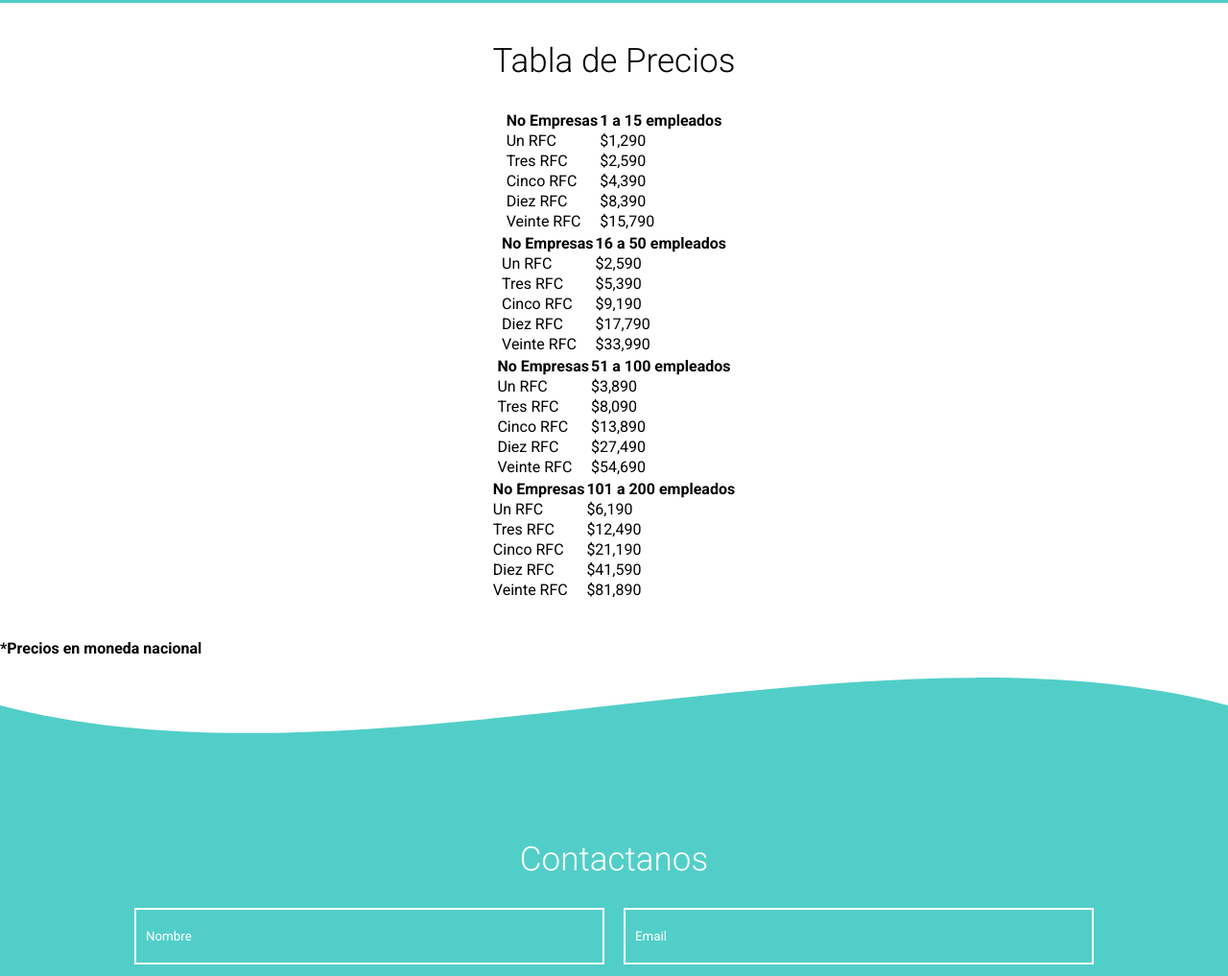
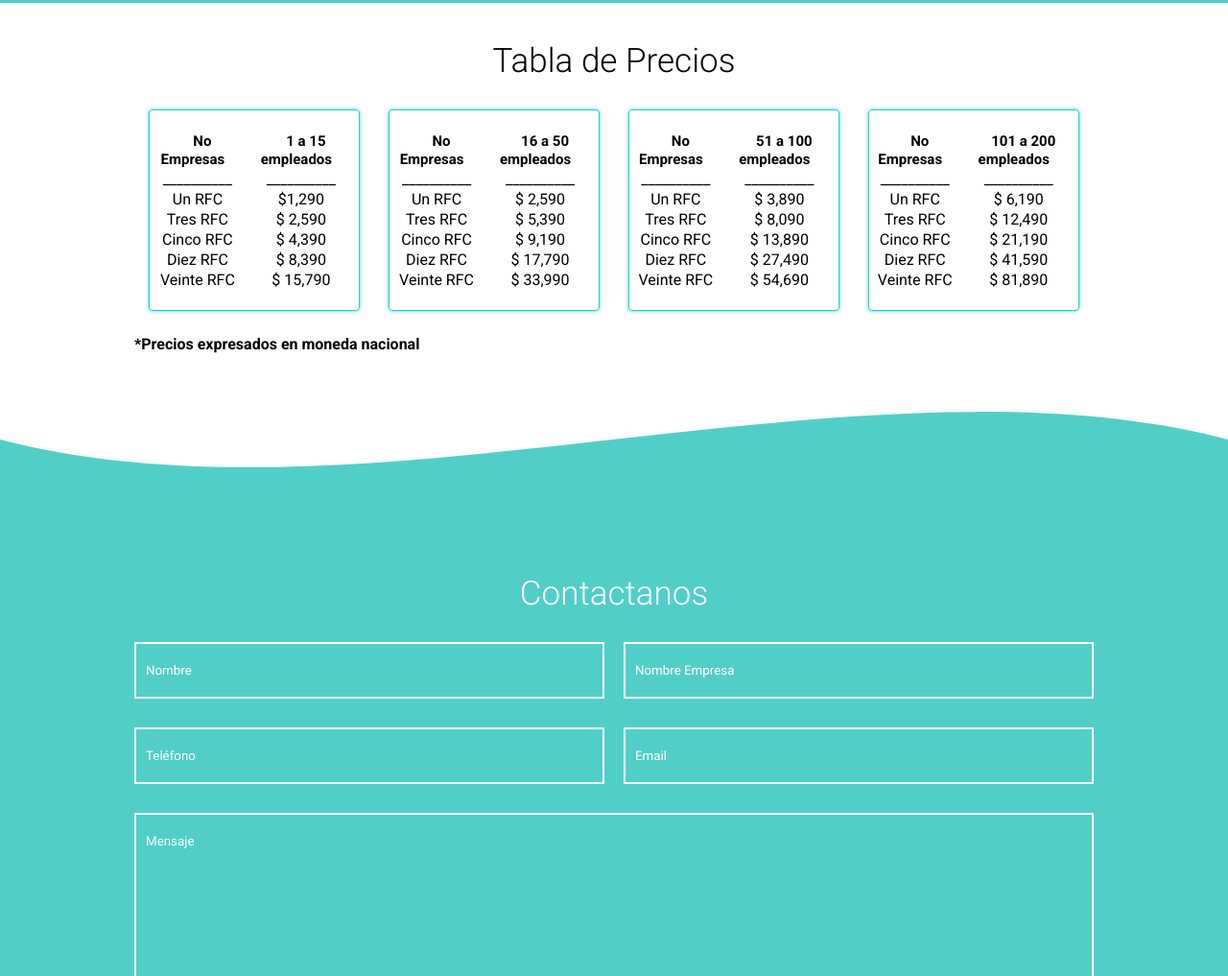
Before and after one commit to visualxerox/035, a plain HTML site: page index.html in a window 1280 px wide. Shown: the part 2217-3234 px from the top of the page at 96% size. Drawn offline with Linux system fonts and the light colour scheme.

Commit message:
lista la web faltan efectos

```diff
--- a/estilos.css
+++ b/estilos.css
@@ -185,10 +185,41 @@ img{
 
 /* Sección 5 Precios */
 
+.precio{
+  display: flex;
+  justify-content: center;
+
+}
+
 .table{
-  display: flex;
-  justify-content: space-evenly;
+  width: 22%;
+  height: 210px;
+  margin: auto;
+  border: 1px solid #25cec8 ;
+  border-radius: 4px;
+  box-shadow: 0px 0px 4px 0px #52cec8;
+  padding: 20px 0;
+  text-align:center;
 }
+
+.table strong{
+  font-size: 15px;
+  margin: 10px;
+
+}
+
+h4{
+  padding-top: 25px;
+}
+
+.table:hover{
+  background: #52CEC8;
+  color: #fff;
+  transition: 0.5 all;
+  transform: scale(1.1);
+  cursor: pointer;
+}
+
 
 /* Sección Footer */
 
@@ -218,7 +249,8 @@ footer{
 }
 
 input[type='text'],
-input[type='email']{
+input[type='email'],
+input[type='tel']{
   display: inline-block;
   width: 49%;
   margin-bottom: 30px;
--- a/index.html
+++ b/index.html
@@ -109,11 +109,16 @@
 <!-- Sección 5 Precios -->
   <div class="contenedor">
     <h3 class="titulo">Tabla de Precios</h3>
+    <div class="precio">
     <div class="table">
       <table>
         <tr>
-          <td><strong>No Empresas</strong></td>
-          <td><strong>1 a 15 empleados</strong></td>
+          <td ><strong>No  Empresas</strong></td>
+          <td ><strong>1 a 15 empleados </strong></td>
+        </tr>
+        <tr>
+          <td>__________</td>
+          <td>__________</td>
         </tr>
         <tr>
           <td>Un RFC</td>
@@ -121,19 +126,19 @@
         </tr>
         <tr>
           <td>Tres RFC</td>
-          <td>$2,590</td>
+          <td>$ 2,590</td>
         </tr>
         <tr>
           <td>Cinco RFC</td>
-          <td>$4,390</td>
+          <td>$ 4,390</td>
         </tr>
         <tr>
           <td>Diez RFC</td>
-          <td>$8,390</td>
+          <td>$ 8,390</td>
         </tr>
         <tr>
           <td>Veinte RFC</td>
-          <td>$15,790</td>
+          <td>$ 15,790</td>
         </tr>
       </table>
     </div>
@@ -144,24 +149,28 @@
           <td><strong>16 a 50 empleados</strong></td>
         </tr>
         <tr>
+          <td>__________</td>
+          <td>__________</td>
+        </tr>
+        <tr>
           <td>Un RFC</td>
-          <td>$2,590</td>
+          <td>$ 2,590</td>
         </tr>
         <tr>
           <td>Tres RFC</td>
-          <td>$5,390</td>
+          <td>$ 5,390</td>
         </tr>
         <tr>
           <td>Cinco RFC</td>
-          <td>$9,190</td>
+          <td>$ 9,190</td>
         </tr>
         <tr>
           <td>Diez RFC</td>
-          <td>$17,790</td>
+          <td>$ 17,790</td>
         </tr>
         <tr>
           <td>Veinte RFC</td>
-          <td>$33,990</td>
+          <td>$ 33,990</td>
         </tr>
       </table>
     </div>
@@ -172,24 +181,28 @@
           <td><strong>51 a 100 empleados</strong></td>
         </tr>
         <tr>
+          <td>__________</td>
+          <td>__________</td>
+        </tr>
+        <tr>
           <td>Un RFC</td>
-          <td>$3,890</td>
+          <td>$ 3,890</td>
         </tr>
         <tr>
           <td>Tres RFC</td>
-          <td>$8,090</td>
+          <td>$ 8,090</td>
         </tr>
         <tr>
           <td>Cinco RFC</td>
-          <td>$13,890</td>
+          <td>$ 13,890</td>
         </tr>
         <tr>
           <td>Diez RFC</td>
-          <td>$27,490</td>
+          <td>$ 27,490</td>
         </tr>
         <tr>
           <td>Veinte RFC</td>
-          <td>$54,690</td>
+          <td>$ 54,690</td>
         </tr>
       </table>
     </div>
@@ -200,29 +213,35 @@
           <td><strong>101 a 200 empleados</strong></td>
         </tr>
         <tr>
+          <td>__________</td>
+          <td>__________</td>
+        </tr>
+        <tr>
           <td>Un RFC</td>
-          <td>$6,190</td>
+          <td>$ 6,190</td>
         </tr>
         <tr>
           <td>Tres RFC</td>
-          <td>$12,490</td>
+          <td>$ 12,490</td>
         </tr>
         <tr>
           <td>Cinco RFC</td>
-          <td>$21,190</td>
+          <td>$ 21,190</td>
         </tr>
         <tr>
           <td>Diez RFC</td>
-          <td>$41,590</td>
+          <td>$ 41,590</td>
         </tr>
         <tr>
           <td>Veinte RFC</td>
-          <td>$81,890</td>
+          <td>$ 81,890</td>
         </tr>
       </table>
     </div>
   </div>
-  <h4>*Precios en moneda nacional</h4>
+  <h4>*Precios expresados en moneda nacional</h4>
+  </div>
+
   <div  class="svg-wave" style="height: 150px; overflow: hidden;" ><svg viewBox="0 0 500 150" preserveAspectRatio="none" style="height: 100%; width: 100%;"><path d="M0.00,49.98 C150.00,150.00 349.20,-50.00 500.00,49.98 L500.00,150.00 L0.00,150.00 Z" style="stroke: none; fill: #52cec8;"></path></svg></div>
 
 <!-- Footer -->
@@ -231,6 +250,8 @@
       <h3 class="titulo">Contactanos</h3>
       <form action="" class="form">
         <input  class="input" type="text" name="" id="" placeholder="Nombre">
+        <input  class="input" type="text" name="" id="" placeholder="Nombre Empresa">
+        <input  class="input" type="tel" name="" id="" placeholder="Teléfono">
         <input class="input" type="email" name="" id="" placeholder="Email">
         <textarea class="input" name="" id="" cols="30" rows="10" placeholder="Mensaje"></textarea>
         <input class="input" type="submit" value="Enviar">
```
